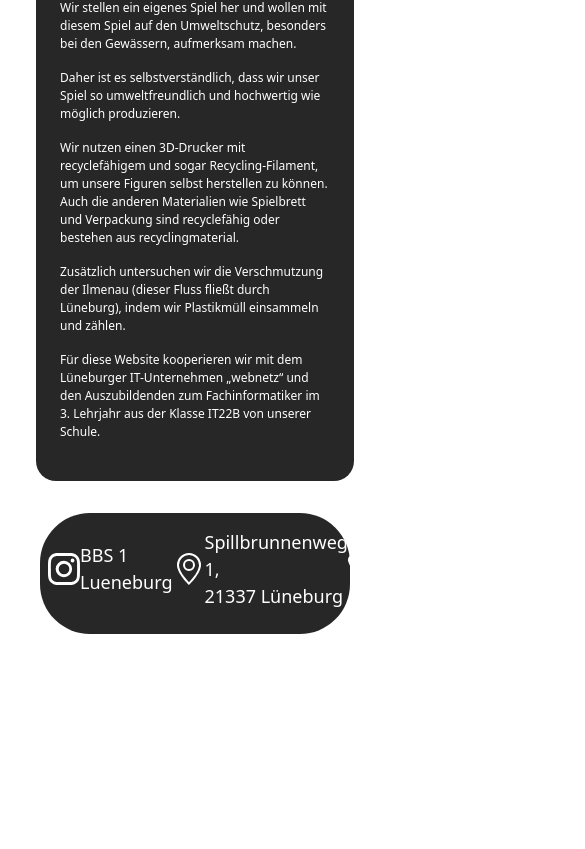
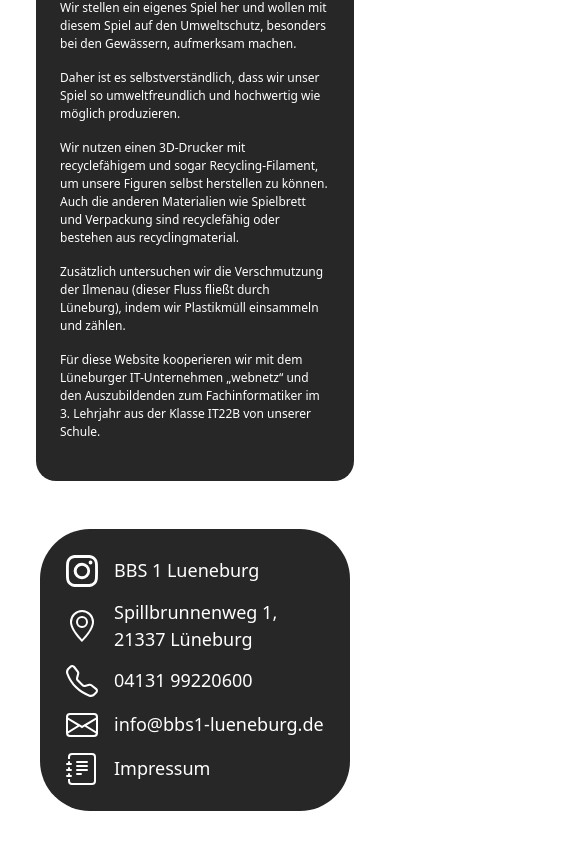
Before and after one commit to Doner-mit-alles/wirtschaft-live, a Vue app: page / in a window 390 px wide. Shown: the part 1574-2423 px from the top of the page, 585 px wide, since content can reach past the window. Before the commit the page ends 2232 px from the top, so only its background shows below. Built offline with nearby package versions, Linux system fonts and the light colour scheme.

Commit message:
footer container svg, links, styling, no responsiveness

```diff
--- a/src/components/FooterContainer.vue
+++ b/src/components/FooterContainer.vue
@@ -4,64 +4,73 @@
 <template>
   <footer class="container mt-5 px-5 px-lg-5 px-md-4" id="footer">
     <div class="row g-3 mb-4">
-      <div class="col-12 mb-4 d-flex justify-content-around">
+      <div class="footer-wrapper col-12 mb-4 d-flex flex-md-nowrap flex-wrap justify-content-around">
 
-        <div class="align-self-center">
+        <div class="row">
+          <div class="col-2 align-self-center">
             <svg xmlns="http://www.w3.org/2000/svg" width="32" height="32" fill="currentColor" class="bi bi-instagram" viewBox="0 0 16 16">
               <path d="M8 0C5.829 0 5.556.01 4.703.048 3.85.088 3.269.222 2.76.42a3.9 3.9 0 0 0-1.417.923A3.9 3.9 0 0 0 .42 2.76C.222 3.268.087 3.85.048 4.7.01 5.555 0 5.827 0 8.001c0 2.172.01 2.444.048 3.297.04.852.174 1.433.372 1.942.205.526.478.972.923 1.417.444.445.89.719 1.416.923.51.198 1.09.333 1.942.372C5.555 15.99 5.827 16 8 16s2.444-.01 3.298-.048c.851-.04 1.434-.174 1.943-.372a3.9 3.9 0 0 0 1.416-.923c.445-.445.718-.891.923-1.417.197-.509.332-1.09.372-1.942C15.99 10.445 16 10.173 16 8s-.01-2.445-.048-3.299c-.04-.851-.175-1.433-.372-1.941a3.9 3.9 0 0 0-.923-1.417A3.9 3.9 0 0 0 13.24.42c-.51-.198-1.092-.333-1.943-.372C10.443.01 10.172 0 7.998 0zm-.717 1.442h.718c2.136 0 2.389.007 3.232.046.78.035 1.204.166 1.486.275.373.145.64.319.92.599s.453.546.598.92c.11.281.24.705.275 1.485.039.843.047 1.096.047 3.231s-.008 2.389-.047 3.232c-.035.78-.166 1.203-.275 1.485a2.5 2.5 0 0 1-.599.919c-.28.28-.546.453-.92.598-.28.11-.704.24-1.485.276-.843.038-1.096.047-3.232.047s-2.39-.009-3.233-.047c-.78-.036-1.203-.166-1.485-.276a2.5 2.5 0 0 1-.92-.598 2.5 2.5 0 0 1-.6-.92c-.109-.281-.24-.705-.275-1.485-.038-.843-.046-1.096-.046-3.233s.008-2.388.046-3.231c.036-.78.166-1.204.276-1.486.145-.373.319-.64.599-.92s.546-.453.92-.598c.282-.11.705-.24 1.485-.276.738-.034 1.024-.044 2.515-.045zm4.988 1.328a.96.96 0 1 0 0 1.92.96.96 0 0 0 0-1.92m-4.27 1.122a4.109 4.109 0 1 0 0 8.217 4.109 4.109 0 0 0 0-8.217m0 1.441a2.667 2.667 0 1 1 0 5.334 2.667 2.667 0 0 1 0-5.334"/>
             </svg>
           </div>
-        <div class="align-self-center">
+          <div class="col-10 align-self-center">
             <a href="https://www.instagram.com/bbs1lg/">BBS 1 Lueneburg</a>
+          </div>
         </div>
 
         <div class="vr"/>
 
-        <div class="align-self-center">
+        <div class="row">
+          <div class="col-2 align-self-center">
             <svg xmlns="http://www.w3.org/2000/svg" width="32" height="32" fill="currentColor" class="bi bi-geo-alt" viewBox="0 0 16 16">
               <path d="M12.166 8.94c-.524 1.062-1.234 2.12-1.96 3.07A32 32 0 0 1 8 14.58a32 32 0 0 1-2.206-2.57c-.726-.95-1.436-2.008-1.96-3.07C3.304 7.867 3 6.862 3 6a5 5 0 0 1 10 0c0 .862-.305 1.867-.834 2.94M8 16s6-5.686 6-10A6 6 0 0 0 2 6c0 4.314 6 10 6 10"/>
               <path d="M8 8a2 2 0 1 1 0-4 2 2 0 0 1 0 4m0 1a3 3 0 1 0 0-6 3 3 0 0 0 0 6"/>
             </svg>
           </div>
-        <div class="align-self-center">
+          <div class="col-10 align-self-center">
             <a href="https://www.google.com/maps/place/Berufsbildende+Schulen+I/@53.2478897,10.423409,16z/data=!3m1!4b1!4m6!3m5!1s0x47b1ddd7656204bb:0xf16f2a9adcf3142f!8m2!3d53.2478897!4d10.423409!16s%2Fg%2F1tfc1234?entry=ttu&g_ep=EgoyMDI1MDEwOC4wIKXMDSoASAFQAw%3D%3D">
               Spillbrunnenweg 1,<br> 21337 Lüneburg
             </a>
           </div>
+        </div>
 
         <div class="vr"/>
 
-        <div class="align-self-center">
+        <div class="row">
+          <div class="col-2 align-self-center">
             <svg xmlns="http://www.w3.org/2000/svg" width="32" height="32" fill="currentColor" class="bi bi-telephone" viewBox="0 0 16 16">
               <path d="M3.654 1.328a.678.678 0 0 0-1.015-.063L1.605 2.3c-.483.484-.661 1.169-.45 1.77a17.6 17.6 0 0 0 4.168 6.608 17.6 17.6 0 0 0 6.608 4.168c.601.211 1.286.033 1.77-.45l1.034-1.034a.678.678 0 0 0-.063-1.015l-2.307-1.794a.68.68 0 0 0-.58-.122l-2.19.547a1.75 1.75 0 0 1-1.657-.459L5.482 8.062a1.75 1.75 0 0 1-.46-1.657l.548-2.19a.68.68 0 0 0-.122-.58zM1.884.511a1.745 1.745 0 0 1 2.612.163L6.29 2.98c.329.423.445.974.315 1.494l-.547 2.19a.68.68 0 0 0 .178.643l2.457 2.457a.68.68 0 0 0 .644.178l2.189-.547a1.75 1.75 0 0 1 1.494.315l2.306 1.794c.829.645.905 1.87.163 2.611l-1.034 1.034c-.74.74-1.846 1.065-2.877.702a18.6 18.6 0 0 1-7.01-4.42 18.6 18.6 0 0 1-4.42-7.009c-.362-1.03-.037-2.137.703-2.877z"/>
             </svg>
           </div>
-        <div class="align-self-center">
+          <div class="col-10 align-self-center">
             <a href="https://www.w3schools.com">04131 99220600</a>
+          </div>
         </div>
 
         <div class="vr"/>
 
-        <div class="align-self-center">
+        <div class="row">
+          <div class="col-2 align-self-center">
             <svg xmlns="http://www.w3.org/2000/svg" width="32" height="32" fill="currentColor" class="bi bi-envelope" viewBox="0 0 16 16">
               <path d="M0 4a2 2 0 0 1 2-2h12a2 2 0 0 1 2 2v8a2 2 0 0 1-2 2H2a2 2 0 0 1-2-2zm2-1a1 1 0 0 0-1 1v.217l7 4.2 7-4.2V4a1 1 0 0 0-1-1zm13 2.383-4.708 2.825L15 11.105zm-.034 6.876-5.64-3.471L8 9.583l-1.326-.795-5.64 3.47A1 1 0 0 0 2 13h12a1 1 0 0 0 .966-.741M1 11.105l4.708-2.897L1 5.383z"/>
             </svg>
           </div>
-        <div class="align-self-center">
+          <div class="col-10 align-self-center">
             <a href="https://www.w3schools.com">info@bbs1-lueneburg.de</a>
           </div>
-
+        </div>
         <div class="vr"/>
 
-        <div class="align-self-center">
+        <div class="row">
+          <div class="col-2 align-self-center">
             <svg xmlns="http://www.w3.org/2000/svg" width="32" height="32" fill="currentColor" class="bi bi-journal-text" viewBox="0 0 16 16">
               <path d="M5 10.5a.5.5 0 0 1 .5-.5h2a.5.5 0 0 1 0 1h-2a.5.5 0 0 1-.5-.5m0-2a.5.5 0 0 1 .5-.5h5a.5.5 0 0 1 0 1h-5a.5.5 0 0 1-.5-.5m0-2a.5.5 0 0 1 .5-.5h5a.5.5 0 0 1 0 1h-5a.5.5 0 0 1-.5-.5m0-2a.5.5 0 0 1 .5-.5h5a.5.5 0 0 1 0 1h-5a.5.5 0 0 1-.5-.5"/>
               <path d="M3 0h10a2 2 0 0 1 2 2v12a2 2 0 0 1-2 2H3a2 2 0 0 1-2-2v-1h1v1a1 1 0 0 0 1 1h10a1 1 0 0 0 1-1V2a1 1 0 0 0-1-1H3a1 1 0 0 0-1 1v1H1V2a2 2 0 0 1 2-2"/>
               <path d="M1 5v-.5a.5.5 0 0 1 1 0V5h.5a.5.5 0 0 1 0 1h-2a.5.5 0 0 1 0-1zm0 3v-.5a.5.5 0 0 1 1 0V8h.5a.5.5 0 0 1 0 1h-2a.5.5 0 0 1 0-1zm0 3v-.5a.5.5 0 0 1 1 0v.5h.5a.5.5 0 0 1 0 1h-2a.5.5 0 0 1 0-1z"/>
             </svg>
           </div>
-        <div class="align-self-center">
+          <div class="col-10 align-self-center">
             <a href="https://www.w3schools.com">Impressum</a>
+          </div>
         </div>
 
       </div>
@@ -74,10 +83,8 @@
 footer .row {
   justify-content: space-between;
   align-items: center;
-  border-radius: 50px;
   color: var(--secondary-color);
   font-size: 18px;
-  background: var(--primary-color);
 }
 
 a {
@@ -85,8 +92,20 @@ a {
   text-decoration: none;
 }
 
-.vr{
+.vr {
+  display: none;
   border-color: var(--secondary-color);
   background-color: white;
 }
+
+.footer-wrapper {
+  background: var(--primary-color);
+  border-radius: 50px;
+  padding: 20px;
+}
+
+.footer-wrapper .row {
+  padding: 6px;
+  min-width: 300px;
+}
 </style>
```
Lines whose indentation alone changed are shown as unchanged.
